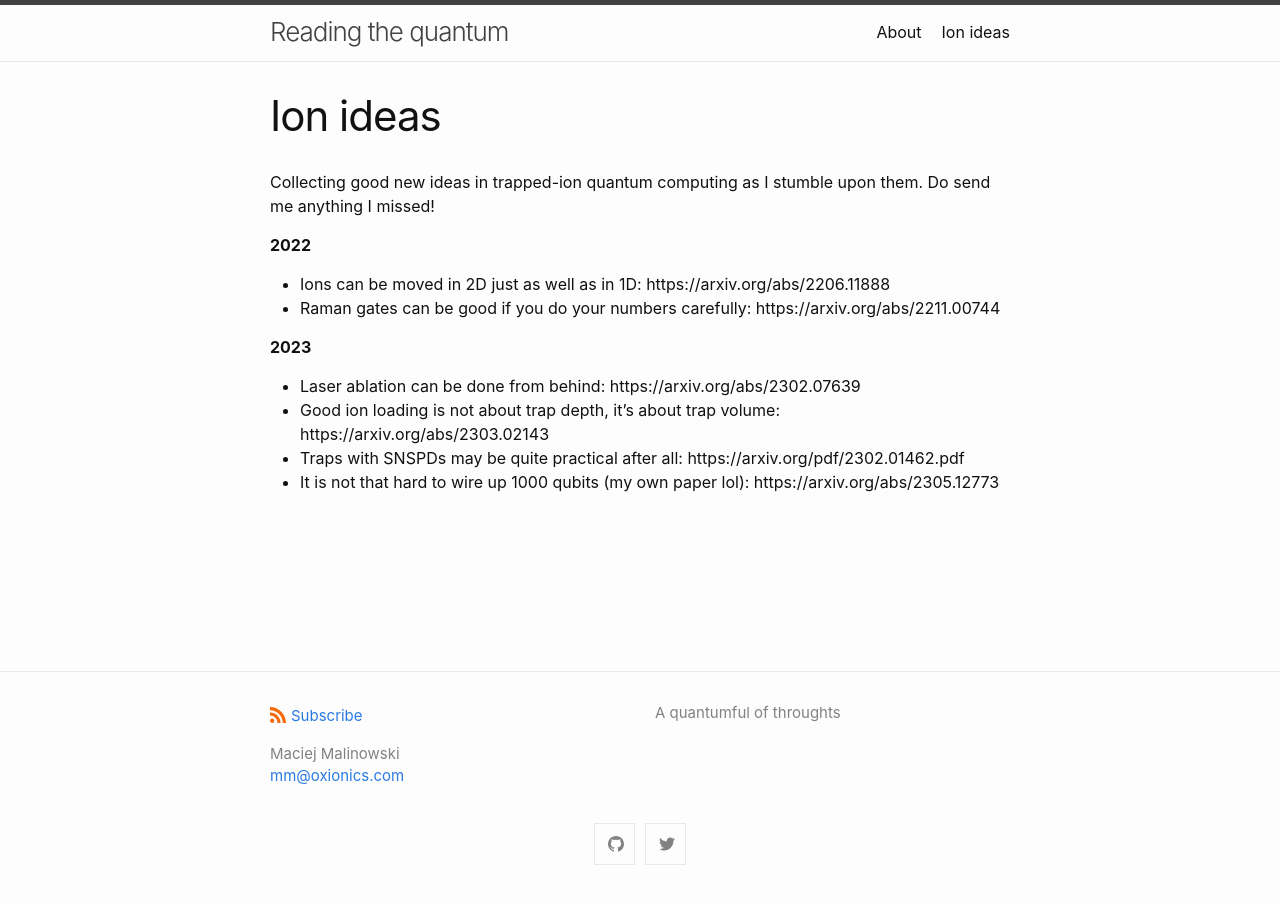
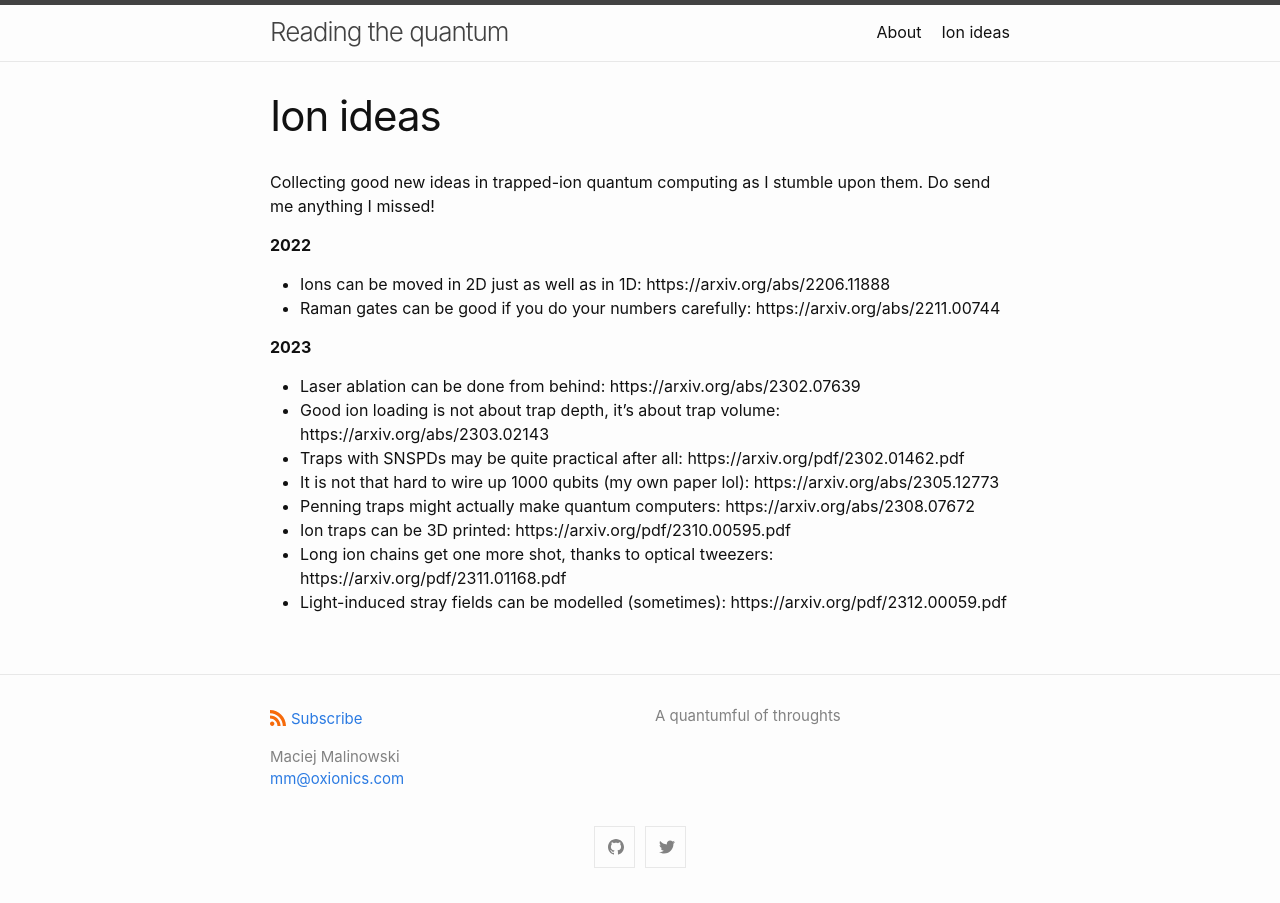
Before and after one commit to m-malinowski/m-malinowski.github.io, a Jekyll site: the page built from ion_trapping_ideas.md, in a window 1280 px wide. Built offline with Jekyll 4.4.1, drawn with Linux system fonts in a browser that asks for light colours.

Commit message:
update ion ideas for 2023

```diff
--- a/ion_trapping_ideas.md
+++ b/ion_trapping_ideas.md
@@ -15,3 +15,7 @@ Collecting good new ideas in trapped-ion quantum computing as I stumble upon the
 - Good ion loading is not about trap depth, it's about trap volume: https://arxiv.org/abs/2303.02143
 - Traps with SNSPDs may be quite practical after all: https://arxiv.org/pdf/2302.01462.pdf
 - It is not that hard to wire up 1000 qubits (my own paper lol): https://arxiv.org/abs/2305.12773
+- Penning traps might actually make quantum computers: https://arxiv.org/abs/2308.07672
+- Ion traps can be 3D printed: https://arxiv.org/pdf/2310.00595.pdf
+- Long ion chains get one more shot, thanks to optical tweezers: https://arxiv.org/pdf/2311.01168.pdf
+- Light-induced stray fields can be modelled (sometimes): https://arxiv.org/pdf/2312.00059.pdf
```
